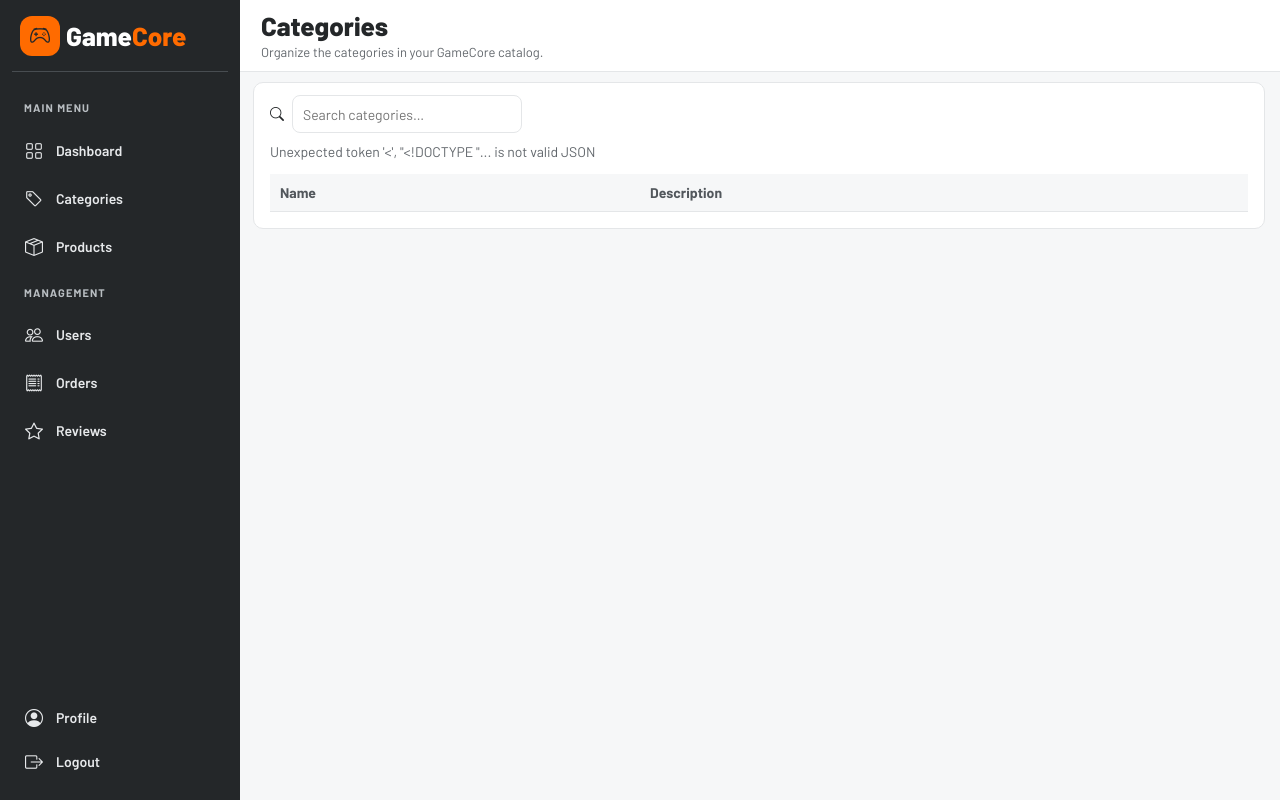
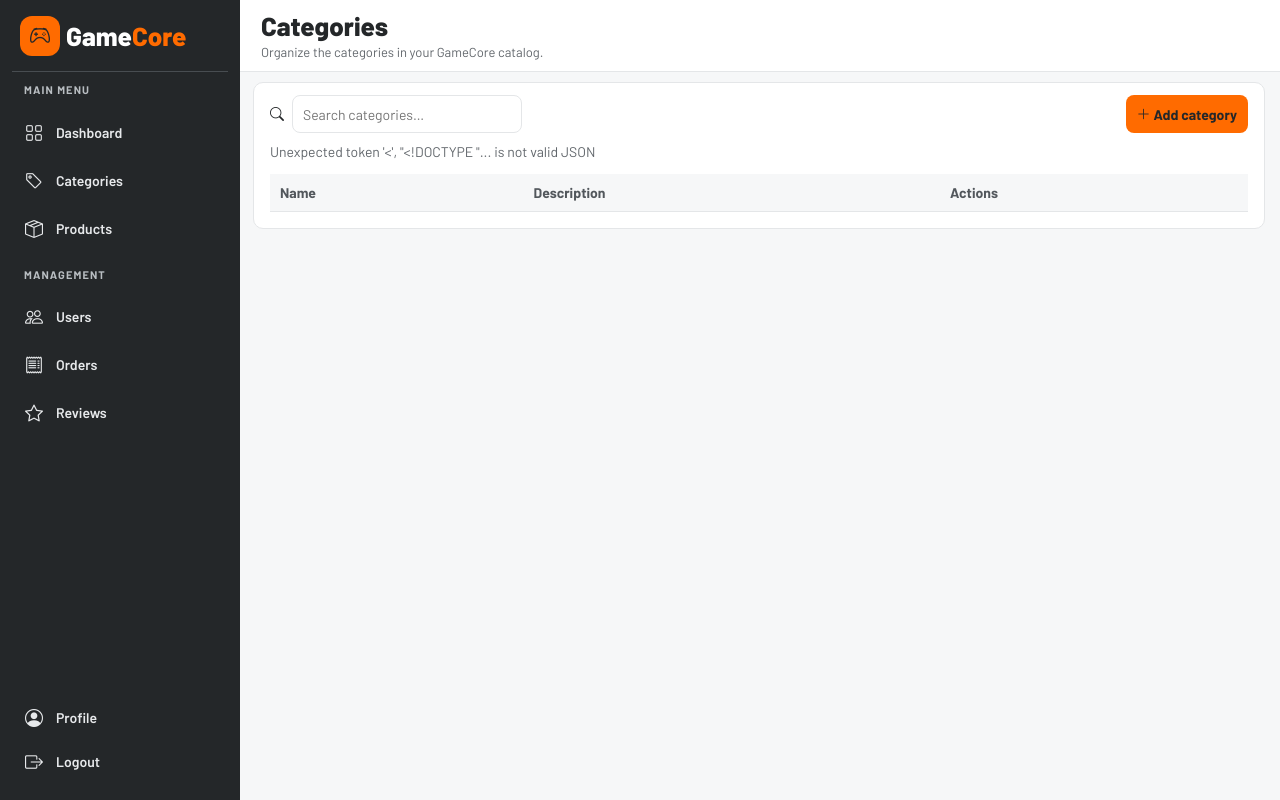
Before and after one commit to ZaidAlqaryouti2002/Gamecore, a Laravel app: template resources/views/admin/categories/index.blade.php in a window 1280 px wide. Run offline with Laravel 12, Linux system fonts and the light colour scheme; the template is opened without the code that fills it: most values are stand-ins (such as "Sample title", 1, 10 or a date in 2020); lists and menus that the app fills with data are empty.

Commit message:
Complete categories CRUD and align the admin sidebar

```diff
--- a/app/Http/Controllers/Api/CategoryController.php
+++ b/app/Http/Controllers/Api/CategoryController.php
@@ -2,15 +2,52 @@
 
 namespace App\Http\Controllers\Api;
 
-use App\Http\Controllers\Controller;
+use App\Models\Category;
+use Illuminate\Http\JsonResponse;
 use Illuminate\Http\Request;
-use App\Models\Category;
-class CategoryController extends Controller
+use Illuminate\Validation\Rule;
+
+class CategoryController extends AdminResourceController
 {
-    public function index()
+    public function index(): JsonResponse
     {
-    $categories = Category::query()->orderBy('name')->get();
+        return response()->json(['data' => Category::query()->orderBy('name')->get()]);
+    }
 
-    return response()->json(['data' => $categories]);
+    public function show(Category $category): JsonResponse
+    {
+        return $this->data($category);
+    }
+
+    public function store(Request $request): JsonResponse
+    {
+        $category = new Category;
+        $category->forceFill($this->validated($request, $category))->save();
+
+        return $this->data($category, 201);
+    }
+
+    public function update(Request $request, Category $category): JsonResponse
+    {
+        $category->forceFill($this->validated($request, $category))->save();
+
+        return $this->data($category);
+    }
+
+    public function destroy(Category $category): JsonResponse
+    {
+        if ($category->products()->exists()) {
+            return response()->json(['message' => 'Categories with products cannot be deleted. Move their products first.'], 409);
+        }
+
+        return $this->remove($category);
+    }
+
+    private function validated(Request $request, Category $category): array
+    {
+        return $request->validate([
+            'name' => ['required', 'string', 'max:255', Rule::unique('categories')->ignore($category)],
+            'description' => ['nullable', 'string', 'max:5000'],
+        ]);
     }
 }
--- a/config/admin-tables.php
+++ b/config/admin-tables.php
@@ -7,7 +7,7 @@ return [
         'tags',
         'category',
         [['name', 'Name'], ['description', 'Description']],
-        [],
+        [['name', 'Name'], ['description', 'Description', 'optional-textarea']],
     ],
     'products' => [
         'Products',
--- a/public/css/admin-dashboard.css
+++ b/public/css/admin-dashboard.css
@@ -15,8 +15,6 @@ body:has(.dashboard) {
     padding: var(--dashboard-top-space) var(--dashboard-inset-end) 10px var(--dashboard-inset-start);
 }
 
-body:has(.dashboard) .admin-nav { padding-top: var(--dashboard-top-space); }
-body:has(.dashboard) .admin-nav-label:first-child { margin-top: 0; }
 .dashboard p { margin: 0; }
 .dashboard h2 { margin: 0; font-size: 22px; line-height: 1.2; }
 .dashboard-card-heading {
--- a/public/css/admin.css
+++ b/public/css/admin.css
@@ -79,7 +79,7 @@ button { font: inherit; }
 }
 .admin-brand-accent { color: var(--gamecore-orange); }
 
-.admin-nav { display: flex; flex-direction: column; gap: 4px; padding-top: 16px; }
+.admin-nav { display: flex; flex-direction: column; gap: 4px; padding-top: 10px; }
 .admin-nav-label {
     margin: 12px 12px 8px;
     color: #b9bec2;
@@ -88,6 +88,8 @@ button { font: inherit; }
     letter-spacing: .1em;
     text-transform: uppercase;
 }
+
+.admin-nav-label:first-child { margin-top: 0; }
 
 .admin-nav-item {
     display: flex;
--- a/routes/api.php
+++ b/routes/api.php
@@ -9,9 +9,8 @@ use App\Models\Product;
 use App\Models\User;
 use Illuminate\Support\Facades\Route;
 
-Route::get('/admin/categories', [CategoryController::class, 'index'])
-    ->middleware(['web', 'auth', 'admin']);
 Route::prefix('admin')->middleware(['web', 'auth', 'admin'])->group(function () {
+    Route::apiResource('categories', CategoryController::class);
     Route::apiResource('products', ProductController::class);
     Route::apiResource('users', CustomerController::class);
     Route::apiResource('orders', OrderController::class);
```
